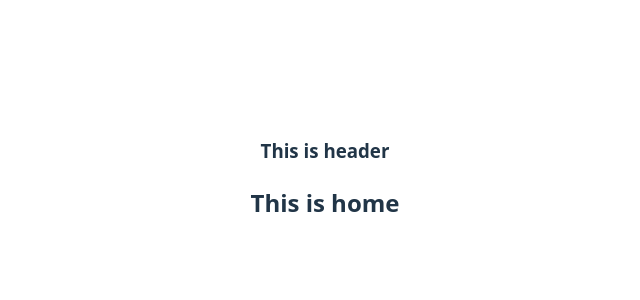
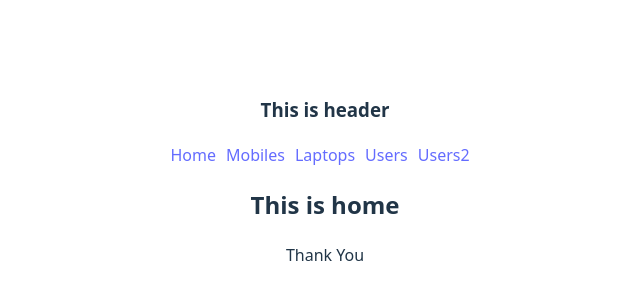
Before and after one commit to himel2535/react-router-core-concept, a React (Vite) app: page / in a window 1280 px wide. Shown: the part 220-520 px from the top of the page, without its empty margins (315-955 px from the left). Built offline with nearby package versions, Linux system fonts and the light colour scheme; no server answers.

Commit message:
Multiple ways to load data using loader and useLoaderData

```diff
--- /dev/null
+++ b/src/components/Footer/Footer.jsx
@@ -0,0 +1,11 @@
+import React from 'react';
+
+const Footer = () => {
+    return (
+        <div>
+            <p>Thank You</p>
+        </div>
+    );
+};
+
+export default Footer;
--- a/src/components/Header/Header.jsx
+++ b/src/components/Header/Header.jsx
@@ -1,11 +1,20 @@
-import React from 'react';
+import React from "react";
+import { Link, NavLink } from "react-router";
+import "./header.css";
 
 const Header = () => {
-    return (
-        <div>
-            <h3>This is header</h3>
-        </div>
-    );
+  return (
+    <div>
+      <h3>This is header</h3>
+      <nav>
+        <NavLink to="/">Home</NavLink>
+        <NavLink to="/mobiles">Mobiles</NavLink>
+        <NavLink to="/laptops">Laptops</NavLink>
+        <NavLink to="/users">Users</NavLink>
+        <NavLink to="/users2">Users2</NavLink>
+      </nav>
+    </div>
+  );
 };
 
 export default Header;
--- /dev/null
+++ b/src/components/Header/header.css
@@ -0,0 +1,3 @@
+nav a {
+    margin-right: 10px;
+}
--- a/src/components/Root/Root.jsx
+++ b/src/components/Root/Root.jsx
@@ -1,12 +1,14 @@
 import React from 'react';
 import Header from '../Header/Header';
 import { Outlet } from 'react-router';
+import Footer from '../Footer/Footer';
 
 const Root = () => {
     return (
         <div>
             <Header></Header>
             <Outlet></Outlet>
+            <Footer></Footer>
         </div>
     );
 };
--- /dev/null
+++ b/src/components/Users/Users.jsx
@@ -0,0 +1,16 @@
+
+import { useLoaderData } from 'react-router';
+
+const Users = () => {
+
+    const users=useLoaderData();
+    console.log(users)
+
+    return (
+        <div>
+            This is users page
+        </div>
+    );
+};
+
+export default Users;
--- /dev/null
+++ b/src/components/Users2/Users2.jsx
@@ -0,0 +1,13 @@
+import React, { use } from 'react';
+
+const Users2 = ({usersPromise}) => {
+    const users=use(usersPromise)
+    console.log(users)
+    return (
+        <div>
+            This is user2 data page
+        </div>
+    );
+};
+
+export default Users2;
--- a/src/main.jsx
+++ b/src/main.jsx
@@ -1,46 +1,59 @@
-import { StrictMode } from 'react'
-import { createRoot } from 'react-dom/client'
-import './index.css'
-import App from './App.jsx'
-import { createBrowserRouter, RouterProvider } from 'react-router'
-import Root from './components/Root/Root.jsx'
-import Home from './components/Home/Home.jsx'
-import Mobiles from './components/Mobiles/Mobiles.jsx'
-import Laptops from './components/Laptops/Laptops.jsx'
 
-const router=createBrowserRouter([
+import { createRoot } from "react-dom/client";
+import "./index.css";
+import App from "./App.jsx";
+import { createBrowserRouter, RouterProvider } from "react-router";
+import Root from "./components/Root/Root.jsx";
+import Home from "./components/Home/Home.jsx";
+import Mobiles from "./components/Mobiles/Mobiles.jsx";
+import Laptops from "./components/Laptops/Laptops.jsx";
+import Users from "./components/Users/Users.jsx";
+import Users2 from "./components/Users2/Users2.jsx";
+import { StrictMode, Suspense } from "react";
+
+const usersPromise=fetch("https://jsonplaceholder.typicode.com/users")
+.then(res=>res.json())
+
+const router = createBrowserRouter([
   {
-    path:'/',
+    path: "/",
     Component: Root,
     children: [
-      {index:true, Component:Home},
-      {path:'mobiles',Component: Mobiles },
-      {path:'laptops', Component:Laptops}
-    ]
+      { index: true, Component: Home },
+      { path: "mobiles", Component: Mobiles },
+      { path: "laptops", Component: Laptops },
+      {
+        path: "users",
+        loader: () => fetch("https://jsonplaceholder.typicode.com/users"),
+        Component: Users,
+      },
+      {
+        path:"users2",
+        element: <Suspense> <Users2 usersPromise={usersPromise}></Users2></Suspense>
+      }
+    ],
   },
   {
-    path:'about',
-    element: <div>about</div>
+    path: "about",
+    element: <div>about</div>,
   },
   {
-    path:'blogs',
-    element: <div> All blogs are here</div>
+    path: "blogs",
+    element: <div> All blogs are here</div>,
   },
   {
-    path:'app',
-    Component: App
+    path: "app",
+    Component: App,
   },
   {
-    path:'app2',
-    element: <App></App>
+    path: "app2",
+    element: <App></App>,
+  }
 
-  }
-])
+]);
 
-
-
-createRoot(document.getElementById('root')).render(
+createRoot(document.getElementById("root")).render(
   <StrictMode>
     <RouterProvider router={router}></RouterProvider>
-  </StrictMode>,
-)
+  </StrictMode>
+);
```
